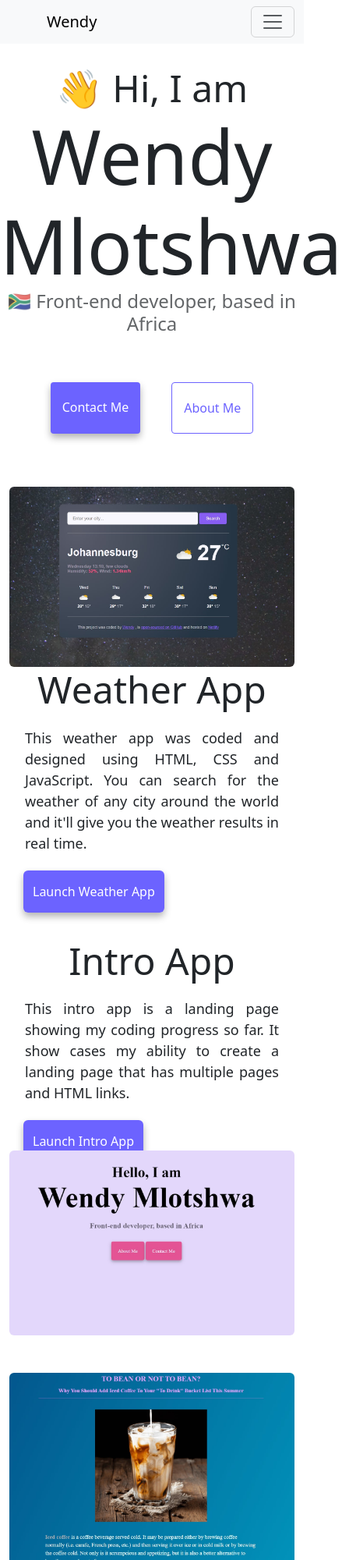
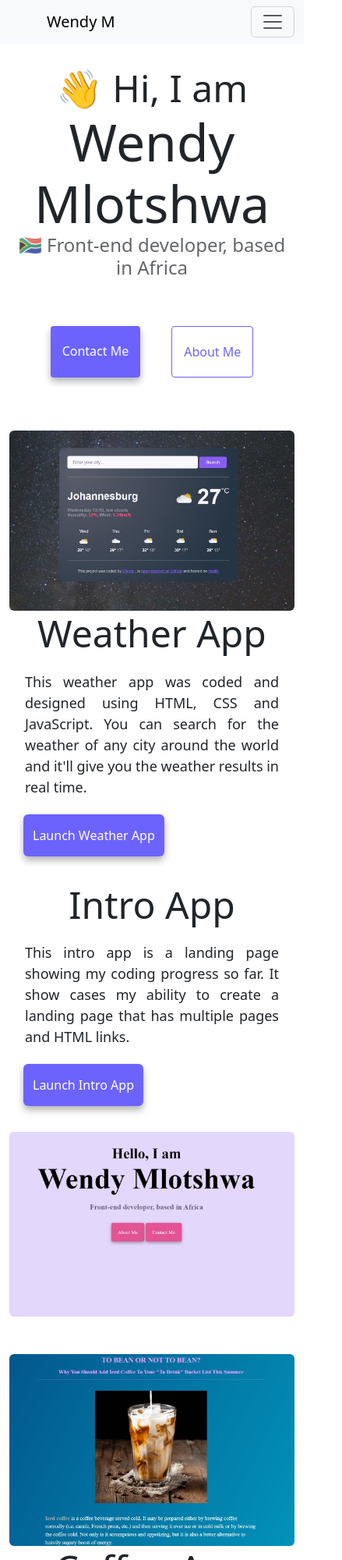
Before and after one commit to Wendz19/Responsive-multiple-pages, a plain HTML site: page index.html in a window 390 px wide. Shown: the top 2000 px of the page at 78% size, 439 px wide, since content can reach past the window. Drawn offline with nearby package versions, Linux system fonts and the light colour scheme.

Commit message:
Made pages SEO friendly, and responsive

```diff
--- a/index.html
+++ b/index.html
@@ -5,7 +5,9 @@
     <meta charset="UTF-8" />
     <meta http-equiv="X-UA-Compatible" content="IE=edge" />
     <meta name="viewport" content="width=device-width, initial-scale=1.0" />
-    <title>It's a Wendy Thing</title>
+    <title>Wendy Mlotshwa|Front-end Developer</title>
+    <meta name="description" content="Originally from South Africa, I am a freelance front-end developer.
+        ">
     <link href="https://cdn.jsdelivr.net/npm/bootstrap@5.3.2/dist/css/bootstrap.min.css" rel="stylesheet"
         integrity="sha384-T3c6CoIi6uLrA9TneNEoa7RxnatzjcDSCmG1MXxSR1GAsXEV/Dwwykc2MPK8M2HN" crossorigin="anonymous" />
     <script src="https://cdn.jsdelivr.net/npm/bootstrap@5.3.2/dist/js/bootstrap.bundle.min.js"
@@ -17,8 +19,8 @@
 <body>
     <nav class="navbar navbar-expand-lg navbar-light bg-light ps-5">
         <div class="container-fluid">
-            <a class="navbar-brand" href="index.html">Wendy</a>
-            <button class="navbar-toggler" type="button" data-bs-toggle="collapse" data-bs-target="#navbarNav"
+            <a class="navbar-brand" href="index.html">Wendy M</a>
+            <button class="navbar-toggler ms-5" type="button" data-bs-toggle="collapse" data-bs-target="#navbarNav"
                 aria-controls="navbarNav" aria-expanded="false" aria-label="Toggle navigation">
                 <span class="navbar-toggler-icon"></span>
             </button>
@@ -35,9 +37,13 @@
                     </li>
                 </ul>
             </div>
+
         </div>
     </nav>
     <br />
+    <div class="container">
+        <div class="row">
+            <div class="col-md introduction">
                 <h2>👋 Hi, I am</h2>
                 <h1>Wendy Mlotshwa</h1>
                 <h3>🇿🇦 Front-end developer, based in Africa</h3>
@@ -45,11 +51,12 @@
                     <a href="about.html#contact" class="contact-link">Contact me</a>
                     <a href="about.html" class="about-link">About me</a>
                 </div>
+            </div>
+        </div>
 
-    <div class="container">
         <div class="row my-5">
             <div class="col-md-6">
-                <img src="images/weather-app.jpg" class="img-fluid rounded" />
+                <img src="images/weather-app.jpg" alt="Weather app" class="img-fluid rounded" />
             </div>
             <div class="col-md-6">
                 <h2>Weather App</h2>
@@ -62,7 +69,7 @@
             </div>
         </div>
 
-        <div class="row mb-5">
+        <div class="row my-5">
             <div class="col-md-6">
                 <h2>Intro App</h2>
                 <p class="paragraph">
@@ -74,13 +81,13 @@
             </div>
 
             <div class="col-md-6">
-                <img src="images/landing-page.jpg" class="img-fluid rounded" />
+                <img src="images/landing-page.jpg" alt="Landing app" class="img-fluid rounded mt-5" />
             </div>
         </div>
 
         <div class="row">
             <div class="col-md-6">
-                <img src="images/iced-coffee.jpg" class="img-fluid rounded" />
+                <img src="images/iced-coffee.jpg" alt="iced-coffee app" class="img-fluid rounded" />
             </div>
             <div class="col-md-6">
                 <h2>Coffee App</h2>
--- a/style.css
+++ b/style.css
@@ -34,6 +34,8 @@ p {
   line-height: 1.5;
   text-align: center;
 }
+
+
 
 .navigation-links {
   display: flex;
@@ -103,3 +105,12 @@ p {
 .primary-link:hover {
   font-weight: bold;
 }
+@media (max-width: 768px) {
+h1 {
+    font-size: 66px;
+}
+h1, .introduction {
+    text-align: center;
+
+}
+}
```
Also changed, not shown: about.html (+5 -3 lines). Lines whose indentation alone changed are shown as unchanged.
